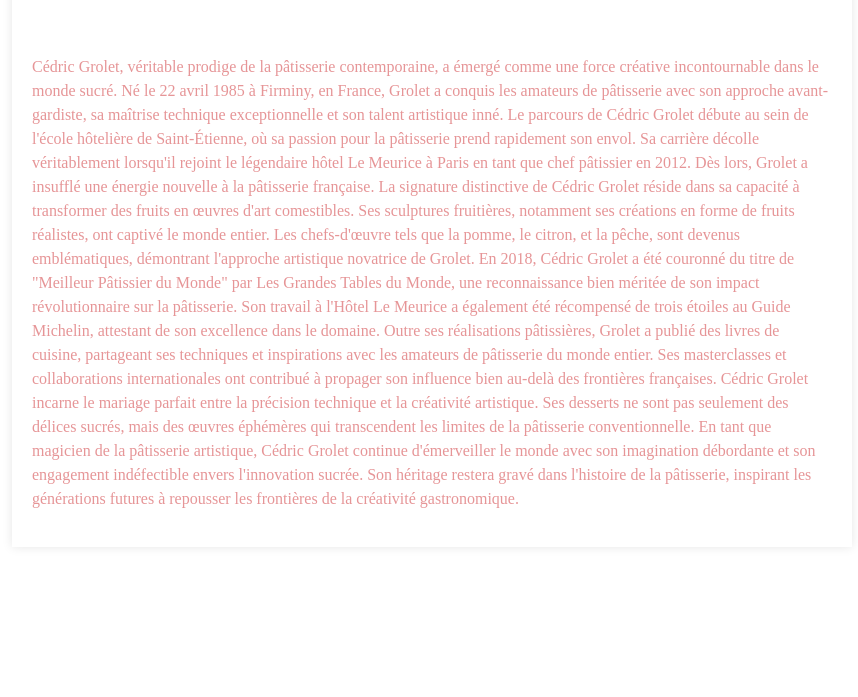
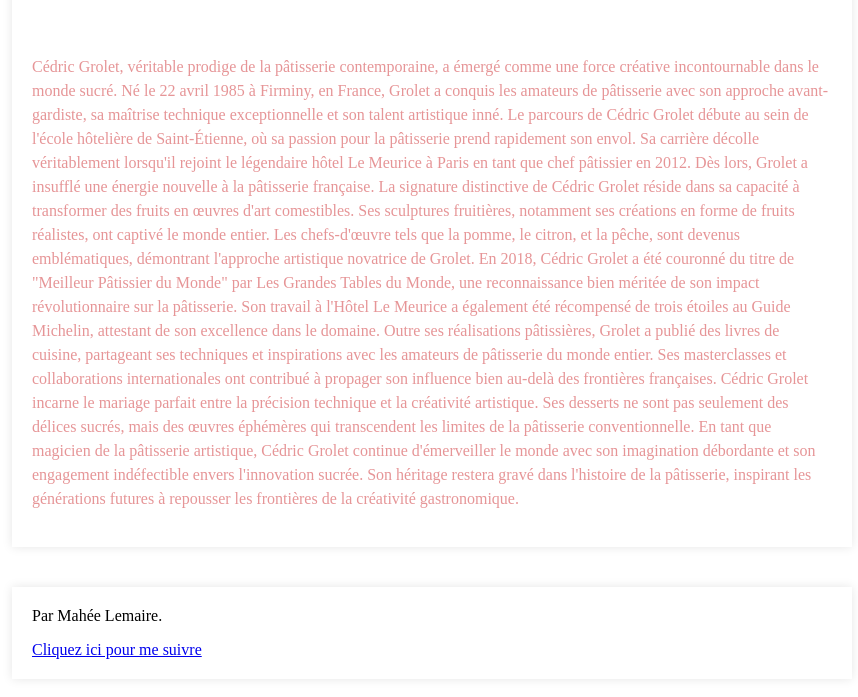
Before and after one commit to MaheeLemaire/Article-Culinaire, a plain HTML site: page index.html in a window 1280 px wide. Shown: the part 6151-6848 px from the top of the page, without its empty margins (208-1066 px from the left). Before the commit the page ends 6738 px from the top, so only its background shows below. Drawn offline with nearby package versions, Linux system fonts and the light colour scheme.

Commit message:
Add files via upload

```diff
--- a/index.html
+++ b/index.html
@@ -85,7 +85,12 @@
 
 Outre ses réalisations pâtissières, Grolet a publié des livres de cuisine, partageant ses techniques et inspirations avec les amateurs de pâtisserie du monde entier. Ses masterclasses et collaborations internationales ont contribué à propager son influence bien au-delà des frontières françaises.
 
-Cédric Grolet incarne le mariage parfait entre la précision technique et la créativité artistique. Ses desserts ne sont pas seulement des délices sucrés, mais des œuvres éphémères qui transcendent les limites de la pâtisserie conventionnelle. En tant que magicien de la pâtisserie artistique, Cédric Grolet continue d'émerveiller le monde avec son imagination débordante et son engagement indéfectible envers l'innovation sucrée. Son héritage restera gravé dans l'histoire de la pâtisserie, inspirant les générations futures à repousser les frontières de la créativité gastronomique.</p>
+Cédric Grolet incarne le mariage parfait entre la précision technique et la créativité artistique. Ses desserts ne sont pas seulement des délices sucrés, mais des œuvres éphémères qui transcendent les limites de la pâtisserie conventionnelle. En tant que magicien de la pâtisserie artistique, Cédric Grolet continue d'émerveiller le monde avec son imagination débordante et son engagement indéfectible envers l'innovation sucrée. Son héritage restera gravé dans l'histoire de la pâtisserie, inspirant les générations futures à repousser les frontières de la créativité gastronomique.
+ </section>
+<section>
 
-   </body>
+Par Mahée Lemaire.
+</p>
+   <a href= https://www.linkedin.com/feed/>Cliquez ici pour me suivre</a>
+
 </html>
```
